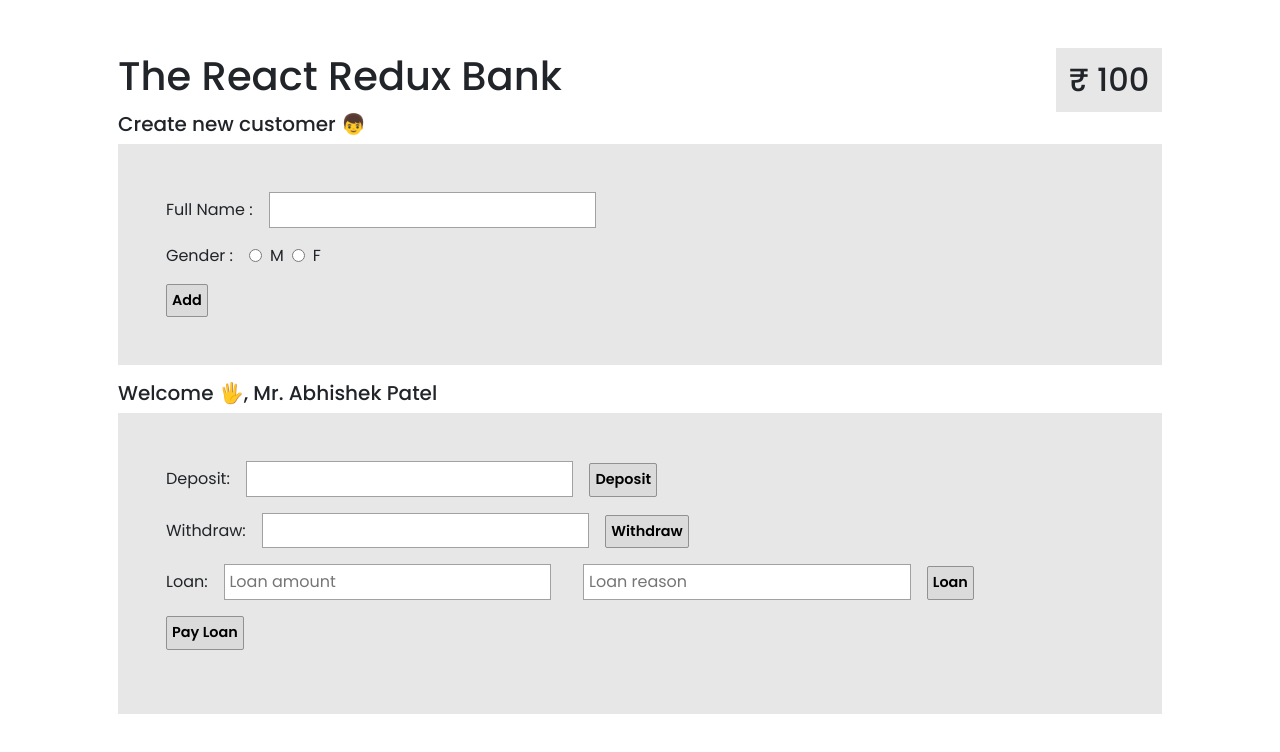
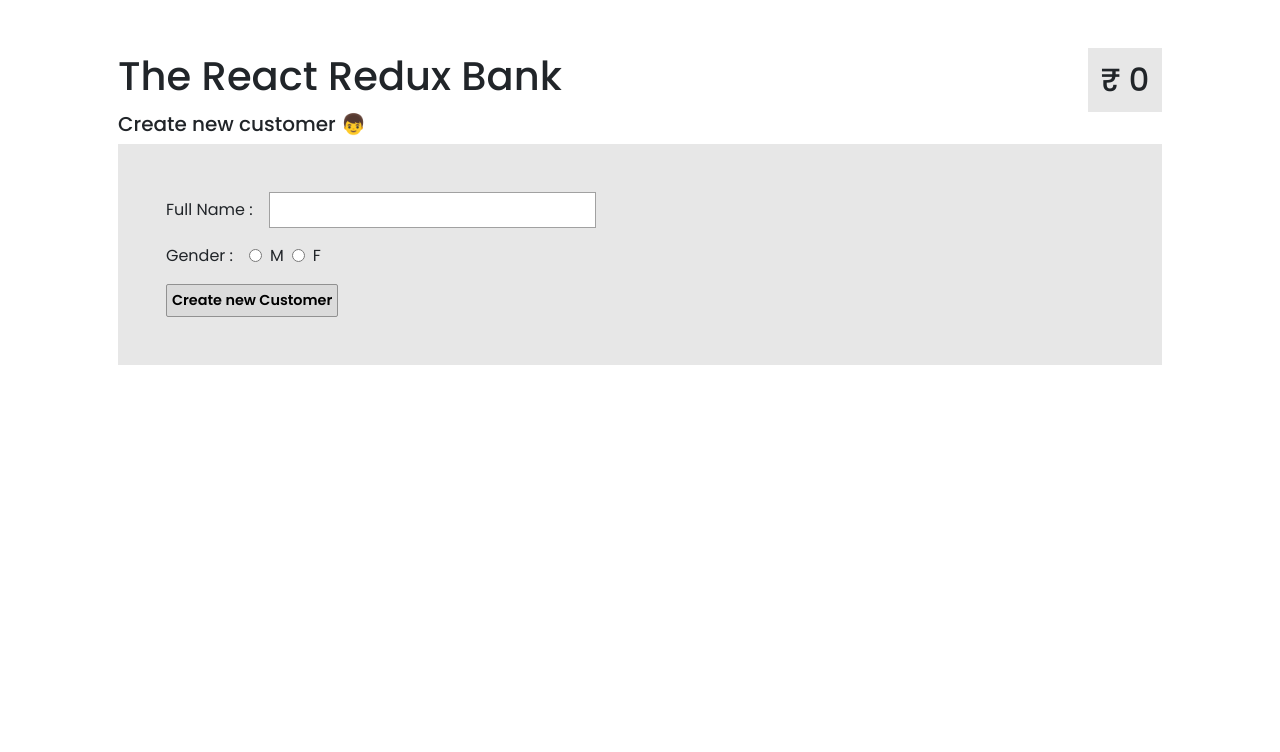
Before and after one commit to AbhikPatel/udemy-react, a React (Vite) app: page / in a window 1280 px wide. Shown: the top 752 px of the page. Built offline with nearby package versions, Linux system fonts and the light colour scheme.

Commit message:
feat: advances redux

```diff
--- a/package.json
+++ b/package.json
@@ -10,8 +10,11 @@
     "preview": "vite preview"
   },
   "dependencies": {
+    "@reduxjs/toolkit": "^2.2.1",
     "react": "^18.2.0",
-    "react-dom": "^18.2.0"
+    "react-dom": "^18.2.0",
+    "react-redux": "^9.1.0",
+    "redux": "^5.0.1"
   },
   "devDependencies": {
     "@types/react": "^18.2.43",
--- a/src/App.css
+++ b/src/App.css
@@ -11,7 +11,7 @@
 html,
 body {
   height: 100%;
-  overflow: hidden;
+  overflow: auto;
   font-family: "Poppins", sans-serif;
 }
 
--- a/src/Components/Balance.tsx
+++ b/src/Components/Balance.tsx
@@ -1,8 +1,12 @@
+import { useSelector } from "react-redux"
 
 const Balance = () => {
+
+  const balance = useSelector((store) => store.account.bal)
+
   return (
     <div className="bg-theme">
-        <h2 className="m-0"> ₹ 100 </h2>
+        <h2 className="m-0"> ₹ {balance} </h2>
     </div>
   )
 }
--- a/src/Components/Bank.tsx
+++ b/src/Components/Bank.tsx
@@ -1,23 +1,44 @@
+import { useState } from "react";
+import { useDispatch } from "react-redux";
+import { depositAmount, withdrawAmount } from "../Slices/accountReducer";
 
-const Bank = () => {
+const Bank = ({ customer }) => {
+
+  const dispatch = useDispatch();
+
+  const [deposit, setDesopit] = useState('');
+  const [withdraw, setWithdraw] = useState('');
+
+  const handleDeposit = (e) => {
+    e.preventDefault();
+    dispatch(depositAmount(deposit))
+    setDesopit('');
+  }
+
+  const handleWithdraw = (e) => {
+    e.preventDefault();
+    dispatch(withdrawAmount(withdraw));
+    setWithdraw('');
+  }
+
   return (
     <div>
-      <h5> Welcome 🖐, Mr. Abhishek Patel </h5>
+      <h5> Welcome 🖐, {customer.gender === 'male' ? 'Mr.' : 'Mrs.'} {customer.fullName} </h5>
       <form className="bg-theme p-5">
         <div className="mb-3">
           <label> Deposit: </label>
-          <input type="number" className="mx-3"/>
-          <button> Deposit </button>
+          <input type="number" className="mx-3" value={deposit} onChange={(e) => setDesopit(e.target.value)} />
+          <button onClick={(e) => handleDeposit(e)}> Deposit </button>
         </div>
         <div className="mb-3">
           <label> Withdraw: </label>
-          <input type="number" className="mx-3"/>
-          <button> Withdraw </button>
+          <input type="number" className="mx-3" value={withdraw} onChange={(e) => setWithdraw(e.target.value)} />
+          <button onClick={(e) => handleWithdraw(e)}> Withdraw </button>
         </div>
         <div className="mb-3">
           <label> Loan: </label>
-          <input type="number" className="mx-3" placeholder="Loan amount"/>
-          <input type="text" className="mx-3" placeholder="Loan reason"/>
+          <input type="number" className="mx-3" placeholder="Loan amount" />
+          <input type="text" className="mx-3" placeholder="Loan reason" />
           <button> Loan </button>
         </div>
         <div className="mb-3">
--- a/src/Components/CreateCustomer.tsx
+++ b/src/Components/CreateCustomer.tsx
@@ -1,28 +1,37 @@
 import { useState } from "react"
+import { addCustomer } from "../Slices/customerReducer";
+import { useDispatch } from "react-redux";
 
 const CreateCustomer = () => {
 
     const [name, setName] = useState('');
-    const [gender, setGender] = useState(null);
+    const [gender, setGender] = useState('');
+
+    const dispatch = useDispatch();
+
+    const handleSubmit = (e) => {
+        e.preventDefault();
+        dispatch(addCustomer(name, gender));
+    }
 
     return (
         <div className="mb-3">
             <h5> Create new customer 👦</h5>
 
-            <form className="bg-theme p-5">
+            <form className="bg-theme p-5" onSubmit={(e) => handleSubmit(e)}>
                 <div className="d-flex align-items-center mb-3">
                     <label className="pe-3"> Full Name : </label>
-                    <input type="text" />
+                    <input type="text" value={name} onChange={(e) => setName(e.target.value)}/>
                 </div>
                 <div className="d-flex align-items-center mb-3">
                     <label className="pe-3"> Gender : </label>
-                    <input type="radio" name="gender" id="male"/>
+                    <input type="radio" value={'male'} onChange={(e) => setGender(e.target.value)} name="gender" id="male"/>
                     <label className="px-2" htmlFor="male"> M </label>
-                    <input type="radio" name="gender" id="female"/>
+                    <input type="radio" value={'female'} onChange={(e) => setGender(e.target.value)} name="gender" id="female"/>
                     <label className="px-2" htmlFor="female"> F </label>
                 </div>
                 <div>
-                    <button> Add </button>
+                    <button role="submit"> Create new Customer </button>
                 </div>
             </form>
         </div>
--- a/src/Home.tsx
+++ b/src/Home.tsx
@@ -1,11 +1,14 @@
+import { useSelector } from "react-redux";
 import Bank from "./Components/Bank"
 import CreateCustomer from "./Components/CreateCustomer"
 
 const Home = () => {
+
+  const customer = useSelector((store) => store.customer);
+
   return (
     <>
-      <CreateCustomer />
-      <Bank />
+      {customer.fullName === '' ? <CreateCustomer /> : <Bank customer={customer} />}
     </>
   )
 }
--- /dev/null
+++ b/src/Slices/accountReducer.tsx
@@ -0,0 +1,49 @@
+import { createSlice } from "@reduxjs/toolkit"
+
+const initialState = {
+    bal: 0,
+    loan: 0,
+    reason: ''
+}
+
+const accountReducer = createSlice({
+    name: 'account',
+    initialState,
+    reducers: {
+        depositAmount(state, action) {
+            state.bal += action.payload;
+        },
+        withdrawAmount(state, action) {
+            state.bal -= action.payload;
+        }
+    }
+})
+
+export const { depositAmount, withdrawAmount } = accountReducer.actions;
+
+export default accountReducer.reducer;
+
+/*
+export default function accountReducer(state = initialAccountState, action: any) {
+    switch (action.type) {
+        case 'deposit': return { ...state, bal: state.bal + action.bal };
+        case 'withdraw': return { ...state, bal: state.bal - action.bal };
+        case 'loan': return { ...state, bal: state.bal + action.loan, loan: action.loan, reason: action.reason };
+
+        default: return state;
+
+    }
+}
+
+export function depositAmount(amount: number) {
+    return { type: 'deposit', bal: amount }
+}
+
+export function withdrawAmount(amount: number) {
+    return { type: 'withdraw', bal: amount }
+}
+
+export function requestLoan(amount: number, purpose: string) {
+    return { type: 'loan', loan: amount, reason: purpose }
+}
+*/
--- /dev/null
+++ b/src/Slices/customerReducer.tsx
@@ -0,0 +1,43 @@
+import { createSlice } from "@reduxjs/toolkit"
+
+const initialState = {
+    fullName: '',
+    gender: ''
+}
+
+const customerSlice = createSlice({
+    name: 'customer',
+    initialState,
+    reducers: {
+        addCustomer: {
+            prepare(name, gender) {
+                return { payload: { name, gender } }
+            },
+            reducer(state, action) {
+
+            }
+        }
+    }
+})
+
+export const { addCustomer } = customerSlice.actions;
+
+export default customerSlice.reducer;
+
+/*
+export default function customerReducer(state = initialCustomerState, action: any) {
+    switch (action.type) {
+        case 'add': return { ...state, fullName: action.name, gender: action.gender };
+        case 'update': return { ...state, fullName: action.name };
+        default: return state;
+    }
+}
+
+export function addCustomer(fullname: string, genz: string) {
+    return { type: 'add', name: fullname, gender: genz }
+}
+
+export function updateCustomer(fullname: string) {
+    return { type: 'add', name: fullname }
+}
+*/
--- a/src/main.tsx
+++ b/src/main.tsx
@@ -2,9 +2,13 @@ import React from 'react'
 import ReactDOM from 'react-dom/client'
 import App from './App.tsx'
 import './App.css'
+import store from './store.tsx'
+import { Provider } from 'react-redux'
 
 ReactDOM.createRoot(document.getElementById('root')!).render(
   <React.StrictMode>
-    <App />
+    <Provider store={store} >
+      <App />
+    </Provider>
   </React.StrictMode>,
 )
--- a/src/store.tsx
+++ b/src/store.tsx
@@ -1,9 +1,19 @@
-const initialState = {
-    bal: 0,
-    loan: 0,
-    reason: ''
-}
+import { configureStore } from "@reduxjs/toolkit";
+import customerReducer from "./Slices/customerReducer";
+import accountReducer from "./Slices/accountReducer";
 
-function reducer(state, action) {
-    return state;
-}
+// const root = combineReducers({
+//     account: accountReducer,
+//     customer : customerReducer
+// });
+
+// const store = createStore(root);
+
+const store = configureStore({
+    reducer: {
+        account: accountReducer,
+        customer: customerReducer
+    }
+})
+
+export default store;
```
Also changed, not shown: 1 other file (tests, documents, lock files or other folders).
